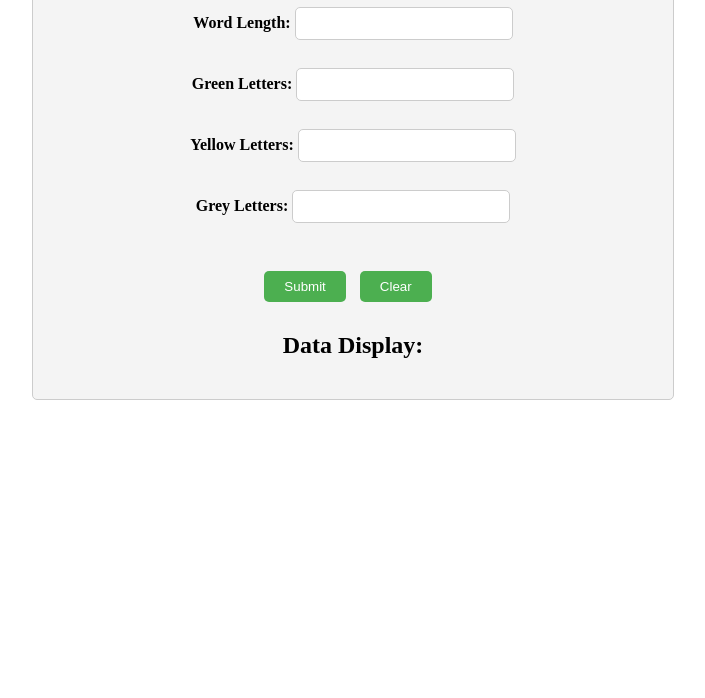
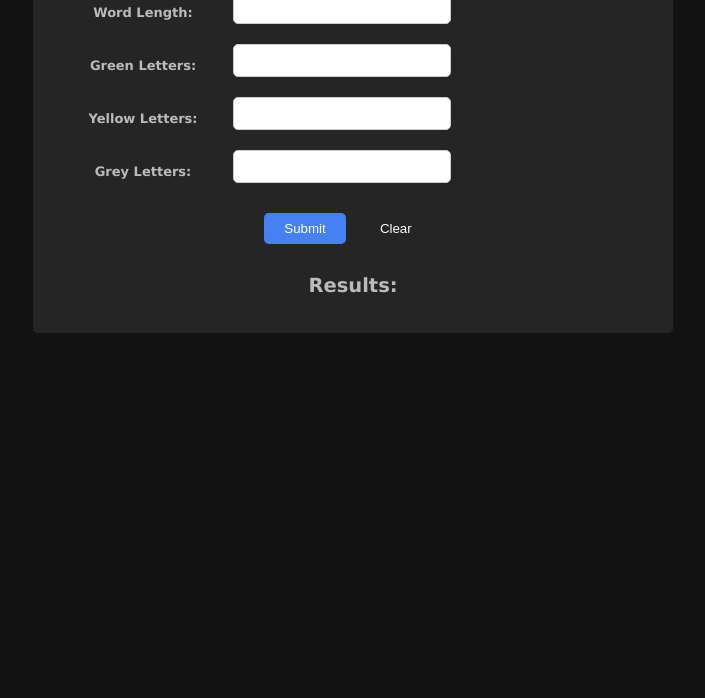
Before and after one commit to TheProgrammer33/WordleWeb, a plain HTML site: page index.html in a window 1280 px wide. Shown: the part 102-800 px from the top of the page, without its empty margins (287-992 px from the left). Drawn offline with Linux system fonts and the light colour scheme.

Commit message:
Styling and Requests
Updated the styles to be better for Mobile and always be a darkish mode.
Updated the js to change the inputs to lower case before sending so there aren't any API issues.

```diff
--- a/index.html
+++ b/index.html
@@ -2,6 +2,7 @@
 <html>
 <head>
   <title>Wordle Solver</title>
+  <meta name="viewport" content="width=device-width, initial-scale=1.0">
   <link rel="stylesheet" href="style.css">
   <script src="script.js"></script>
 </head>
@@ -9,6 +10,7 @@
     <div class="container">
       <h1>Wordle Solver</h1>
 
+      <div class="inputs">
         <label for="word-length">Word Length:</label>
         <input type="text" id="word-length" /><br><br>
 
@@ -20,13 +22,14 @@
 
         <label for="grey-letters">Grey Letters:</label>
         <input type="text" id="grey-letters" /><br><br>
+      </div>
 
       <div class="button-container">
-        <button onclick="processInputs()">Submit</button>
-        <button onclick="clearInputs()">Clear</button>
+        <button class="submit-button" onclick="processInputs()">Submit</button>
+        <button class="clear-button" onclick="clearInputs()">Clear</button>
       </div>
 
-      <h2>Data Display:</h2>
+      <h2>Results:</h2>
       <div id="data-box"></div>
     </div>
 
--- a/script.js
+++ b/script.js
@@ -9,9 +9,9 @@ function processInputs() {
 function callApiEndpoint(wordLength, greenLetters, yellowLetters, greyLetters) {
   var data = {
     numberOfLetters: wordLength,
-    green: greenLetters,
-    yellow: yellowLetters,
-    grey: greyLetters
+    green: greenLetters.toLowerCase(),
+    yellow: yellowLetters.toLowerCase(),
+    grey: greyLetters.toLowerCase()
   };
 
   var queryString = new URLSearchParams(data).toString();
@@ -31,7 +31,6 @@ function callApiEndpoint(wordLength, greenLetters, yellowLetters, greyLetters) {
 }
 
 function clearInputs() {
-  document.getElementById("word-length").value = "";
   document.getElementById("green-letters").value = "";
   document.getElementById("yellow-letters").value = "";
   document.getElementById("grey-letters").value = "";
--- a/style.css
+++ b/style.css
@@ -1,10 +1,80 @@
-.container {
+body {
+  background-color: #121212;
+  font-family: Verdana, Geneva, Tahoma, sans-serif;
+  font-size: small;
+  color: #bbbbbb
+}
+
+h1 {
+  text-align: center;
+}
+
+label {
+  font-weight: bold;
+}
+
+.inputs {
+  display: grid;
+  grid-template-columns: 30% 70% auto;
+  align-items: center;
+  row-gap: 10px;
+}
+
+input {
+  padding: 8px;
+  width: auto;
+  border-radius: 5px;
+  border: 1px solid #ccc;
+}
+
+.button-container {
+  margin-top: 20px;
+  text-align: center;
+}
+
+button {
+  padding: 8px 20px;
+  border: none;
+  color: white;
+  cursor: pointer;
+  border-radius: 5px;
+  margin-right: 10px;
+}
+
+.submit-button {
+  background-color: #4681f4;
+}
+
+.clear-button {
+  background-color: #121212;
+}
+
+button:hover {
+  background-color: #3e73dd;
+}
+
+h2 {
+  margin-top: 30px;
+}
+
+#data-box {
+  text-align: left;
+}
+
+@media only screen and (min-width: 800px) {
+  body {
+    background-color: #121212;
+    font-family: Verdana, Geneva, Tahoma, sans-serif;
+    font-size: small;
+    color: #bbbbbb
+  }
+
+  .container {
     max-width: 600px;
     margin: 0 auto;
     text-align: center;
     padding: 20px;
-    background-color: #f4f4f4;
-    border: 1px solid #ccc;
+    background-color: #252525;
     border-radius: 5px;
   }
 
@@ -27,15 +97,22 @@
   button {
     padding: 8px 20px;
     border: none;
-    background-color: #4CAF50;
     color: white;
     cursor: pointer;
     border-radius: 5px;
     margin-right: 10px;
   }
 
+  .submit-button {
+    background-color: #4681f4;
+  }
+
+  .clear-button {
+    background-color: #252525;
+  }
+
   button:hover {
-    background-color: #45a049;
+    background-color: #3e73dd;
   }
 
   h2 {
@@ -45,3 +122,4 @@
   #data-box {
     text-align: left;
   }
+}
```
Lines whose indentation alone changed are shown as unchanged.
